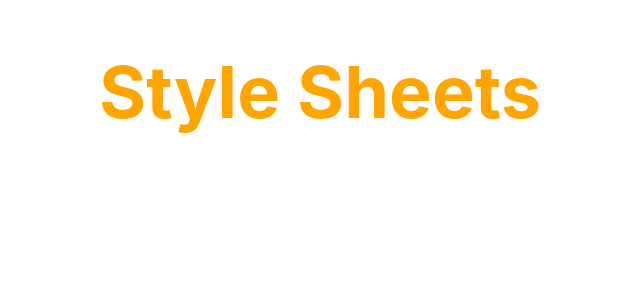
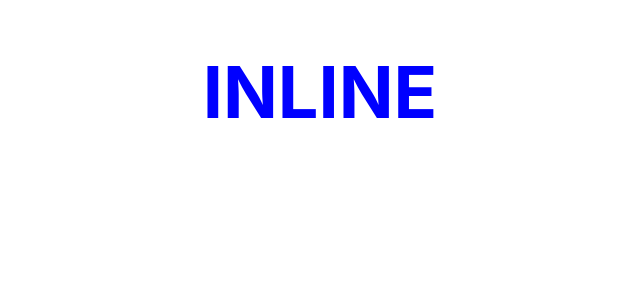
Before and after one commit to nilankh/LearningReact, a React (Create React App) app: page / in a window 1280 px wide. Shown: the top 300 px of the page, without its empty margins (320-960 px from the left). Built offline with nearby package versions, Linux system fonts and the light colour scheme.

Commit message:
learning about css style sheets 2>inline styling and implemented

```diff
--- a/src/App.js
+++ b/src/App.js
@@ -15,6 +15,7 @@ import UserGreeting from './components/UserGreeting';
 import NameList from './components/NameList';
 import NameList2 from './components/NameList2';
 import Stylesheet from './components/Stylesheet';
+import Inline from './components/Inline';
 
 
 
@@ -23,7 +24,8 @@ function App() {
 
   return (
     <div className="App">
-      <Stylesheet primary={true} />
+      <Inline />
+      {/* <Stylesheet primary={true} /> */}
       {/* <NameList /> */}
       {/* <NameList2 /> */}
 
--- a/src/components/Inline.js
+++ b/src/components/Inline.js
@@ -1,9 +1,14 @@
 import React from 'react'
 
+// created object and apply it to the style attribute inline styling
+const heading = {
+    fontSize: '72px',
+    color: 'blue'
+}
 function Inline() {
     return (
         <div>
-            <h1>INLINE</h1>
+            <h1 style={heading}>INLINE</h1>
         </div>
     )
 }
```
